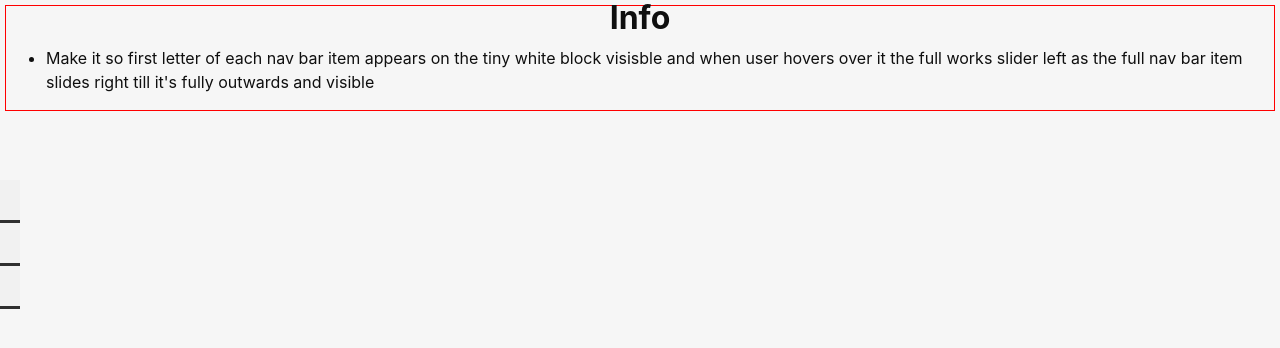
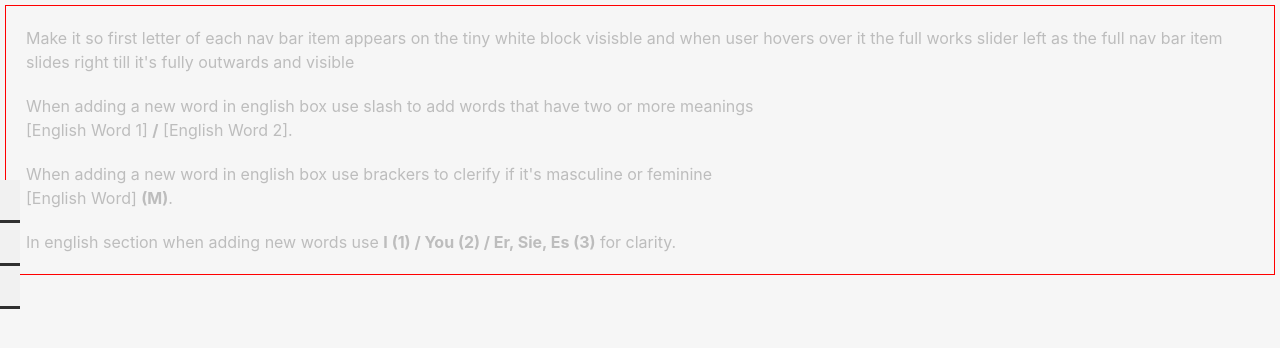
Before and after one commit to KAL17002493/LApp-TAURI, a website: page LApp-TAURI/src/info.html in a window 1280 px wide. Drawn offline with Linux system fonts and the light colour scheme.

Commit message:
Added Info-page CSS and some important info from last project that should be kept in mind.

```diff
--- a/LApp-TAURI/src/info.html
+++ b/LApp-TAURI/src/info.html
@@ -19,10 +19,15 @@
     </div>
 
     <div class="whole-content-container">
-      <h1>Info</h1>
 
+      <div class="info-page">
         <ul>
           <li>Make it so first letter of each nav bar item appears on the tiny white block visisble and when user hovers over it the full works slider left as the full nav bar item slides right till it's fully outwards and visible</li>
+          <li>When adding a new word in english box use slash to add words that have two or more meanings <br>[English Word 1] <strong>/</strong> [English Word 2].</li>
+          <li>When adding a new word in english box use brackers to clerify if it's masculine or feminine <br>[English Word] <strong>(M)</strong>.</li>
+          <li>In english section when adding new words use <strong>I (1) / You (2) / Er, Sie, Es (3)</strong> for clarity.</li>
+        </ul>
+      </div>
 
     </div>
   </body>
--- a/LApp-TAURI/src/styles.css
+++ b/LApp-TAURI/src/styles.css
@@ -99,7 +99,7 @@ button {
 }
 
 /* Custom code from here on... */
-/* GENERAL STUFF */
+/*### GENERAL STUFF ###*/
 body { /* Removes the innate padding */
   border-color: red;
   border-style: solid;
@@ -123,7 +123,7 @@ h1 {
   padding: 0;
 }
 
-/* NAVIGATION */
+/*### NAVIGATION ###*/
 .nav {
   position: absolute;
   top: +180px;
@@ -155,3 +155,16 @@ h1 {
   position: relative;
   left: +100px;
 }
+
+/*### INFO-PAGE ###*/
+.info-page ul {
+  list-style-type: none;
+  margin: 10px;
+  padding: 0;
+}
+
+.info-page ul li {
+  padding: 10px;
+  color: #bdbdbd;
+  font-size: 1rem;
+}
```
